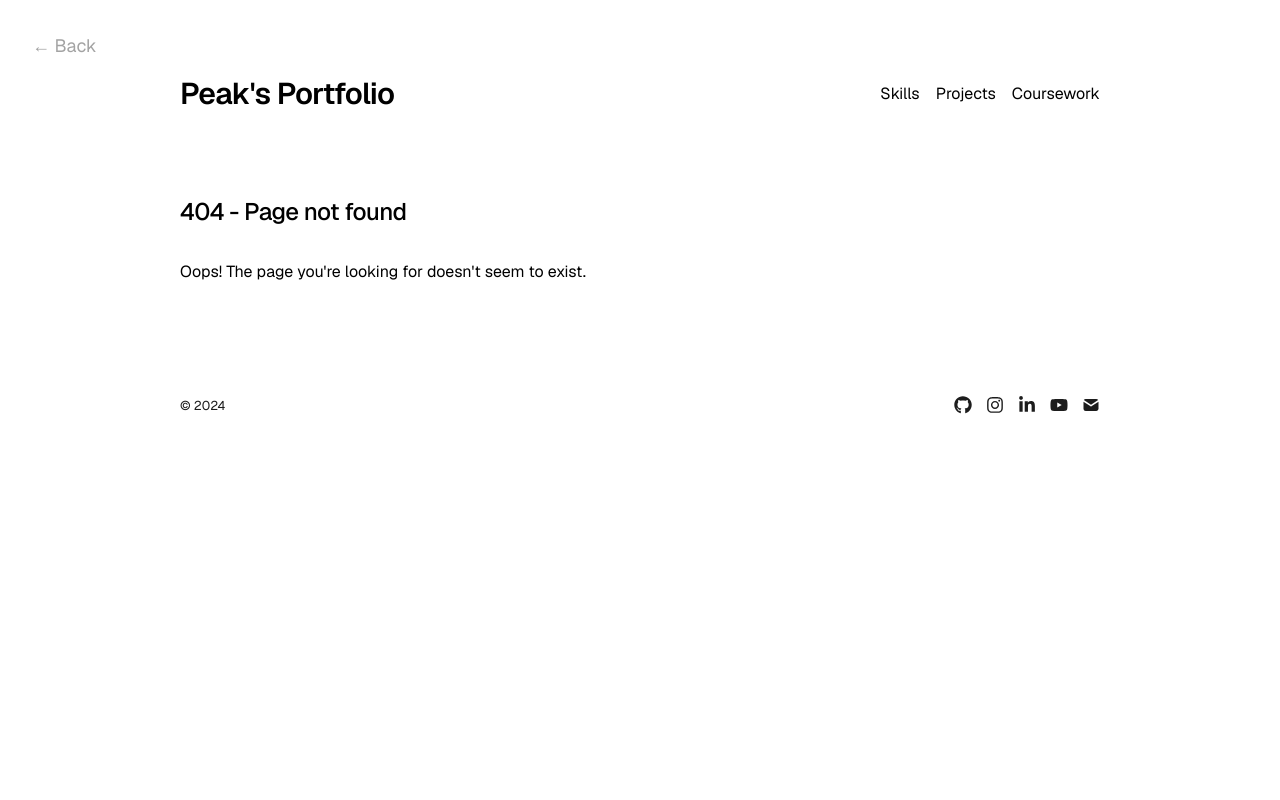
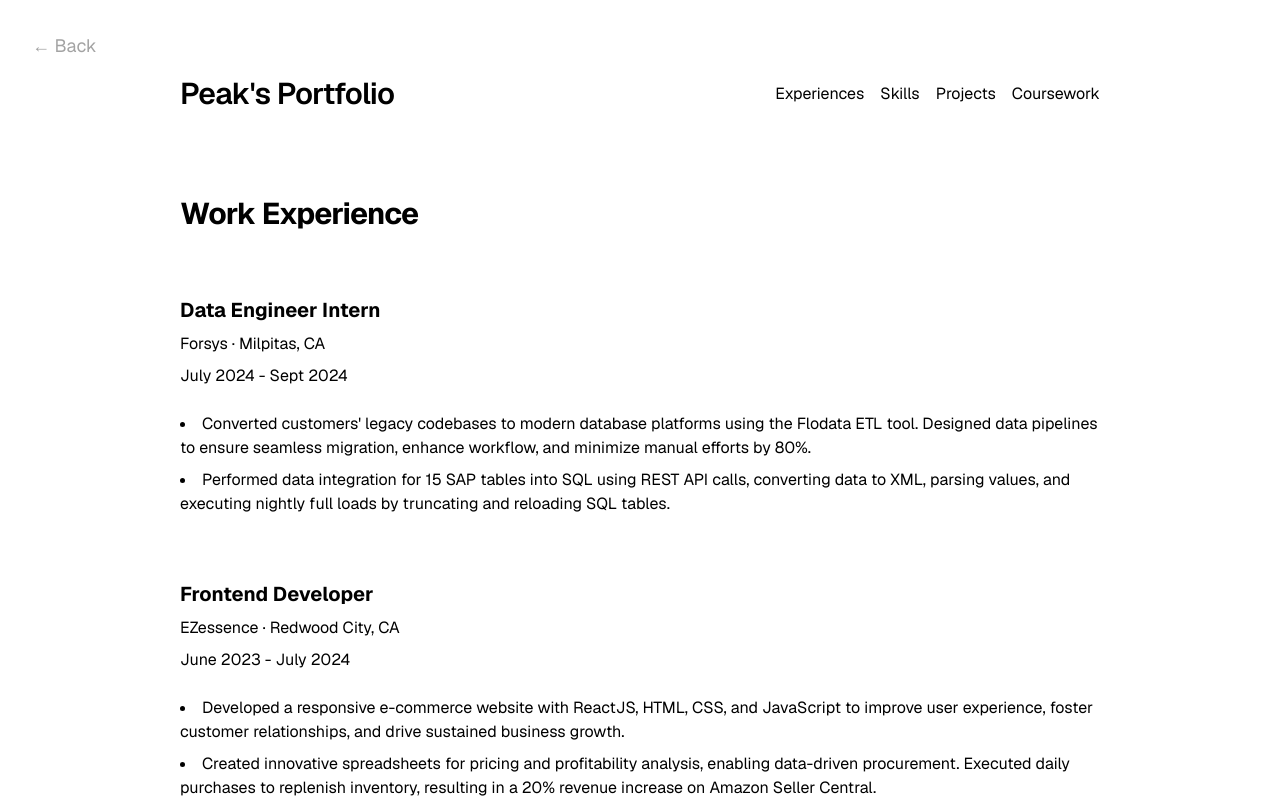
Before and after one commit to Peak1260/Portfolio, a Next.js app: page /experience in a window 1280 px wide. Before the commit this address had no page. Shown: the top 800 px of the page. Built offline with nearby package versions, Linux system fonts and the light colour scheme.

Commit message:
fixed deployment issue and added an experience section

```diff
--- a/app/components/nav.tsx
+++ b/app/components/nav.tsx
@@ -2,6 +2,7 @@ import Link from "next/link";
 import { metaData } from "../config";
 
 const navItems = {
+  "/experience": { name: "Experiences" },
   "/skills": { name: "Skills" },
   "/projects": { name: "Projects" },
   "/coursework": { name: "Coursework" },
--- /dev/null
+++ b/app/components/sections.tsx
@@ -0,0 +1,11 @@
+interface SectionProps {
+    children: React.ReactNode;
+  }
+
+  export function Section({ children }: SectionProps) {
+    return (
+      <section className="flex flex-col gap-2">
+        {children}
+      </section>
+    );
+  }
--- /dev/null
+++ b/app/experience/page.tsx
@@ -0,0 +1,40 @@
+import { Metadata } from "next";
+import { Section } from "../components/sections";
+
+export const metadata: Metadata = {
+  title: "Experience | Your Name",
+};
+
+export default function ExperiencePage() {
+  return (
+    <div className="flex flex-col gap-16 md:gap-16">
+      <div>
+        <h1 className="text-3xl font-bold tracking-tight">
+          Work Experience
+        </h1>
+      </div>
+
+      <div className="flex flex-col gap-16">
+        <Section>
+          <h2 className="text-xl font-bold">Data Engineer Intern</h2>
+          <p className="text-secondary">Forsys · Milpitas, CA</p>
+          <p className="text-tertiary">July 2024 - Sept 2024</p>
+          <ul className="list-disc list-inside space-y-2 text-secondary mt-4">
+            <li>Converted customers&apos; legacy codebases to modern database platforms using the Flodata ETL tool. Designed data pipelines to ensure seamless migration, enhance workflow, and minimize manual efforts by 80%.</li>
+            <li>Performed data integration for 15 SAP tables into SQL using REST API calls, converting data to XML, parsing values, and executing nightly full loads by truncating and reloading SQL tables.</li>
+          </ul>
+        </Section>
+
+        <Section>
+          <h2 className="text-xl font-bold">Frontend Developer</h2>
+          <p className="text-secondary">EZessence · Redwood City, CA</p>
+          <p className="text-tertiary">June 2023 - July 2024</p>
+          <ul className="list-disc list-inside space-y-2 text-secondary mt-4">
+            <li>Developed a responsive e-commerce website with ReactJS, HTML, CSS, and JavaScript to improve user experience, foster customer relationships, and drive sustained business growth.</li>
+            <li>Created innovative spreadsheets for pricing and profitability analysis, enabling data-driven procurement. Executed daily purchases to replenish inventory, resulting in a 20% revenue increase on Amazon Seller Central.</li>
+          </ul>
+        </Section>
+      </div>
+    </div>
+  );
+}
--- a/app/home/page.tsx
+++ b/app/home/page.tsx
@@ -20,13 +20,13 @@ export default function Page() {
         <p>
           I'm a fourth-year Computer Engineering student at UC Santa Barbara, passionate about
           technology and its potential to drive innovation. I focus on building projects that range from embedded systems to web development.
-          I'm constantly looking for opportunities to apply my technical skills to
+          I'm constantly looking for opportunities to apply my skills to
           real-world problems and create meaningful solutions. I believe that technology is the
           catalyst that pushes our world forward, and I'm excited to be part of this journey.
         </p>
         <h2>Beyond the Code</h2>
         <p>
-          When I'm not immersed in coding or engineering projects, you'll find me on the
+          When I'm not working on coding or engineering projects, you'll find me on the
           basketball court or at the gym. I'm a firm believer in maintaining a healthy
           balance between mental and physical well-being. I'm also deeply interested in financial markets and investing. Understanding the
           intricacies of stocks and finance isn't just a hobby for me—it's a passion that
--- a/app/sitemap.ts
+++ /dev/null
@@ -1,21 +0,0 @@
-import { MetadataRoute } from "next";
-import { getBlogPosts } from "./lib/posts";
-import { metaData } from "./config";
-
-const BaseUrl = metaData.baseUrl.endsWith("/")
-  ? metaData.baseUrl
-  : `${metaData.baseUrl}/`;
-
-export default async function sitemap(): Promise<MetadataRoute.Sitemap> {
-  let blogs = getBlogPosts().map((post) => ({
-    url: `${BaseUrl}blog/${post.slug}`,
-    lastModified: post.metadata.publishedAt,
-  }));
-
-  let routes = ["", "blog", "projects", "photos"].map((route) => ({
-    url: `${BaseUrl}${route}`,
-    lastModified: new Date().toISOString().split("T")[0],
-  }));
-
-  return [...routes, ...blogs];
-}
```
Also changed, not shown: 1 other file (tests, documents, lock files or other folders).
